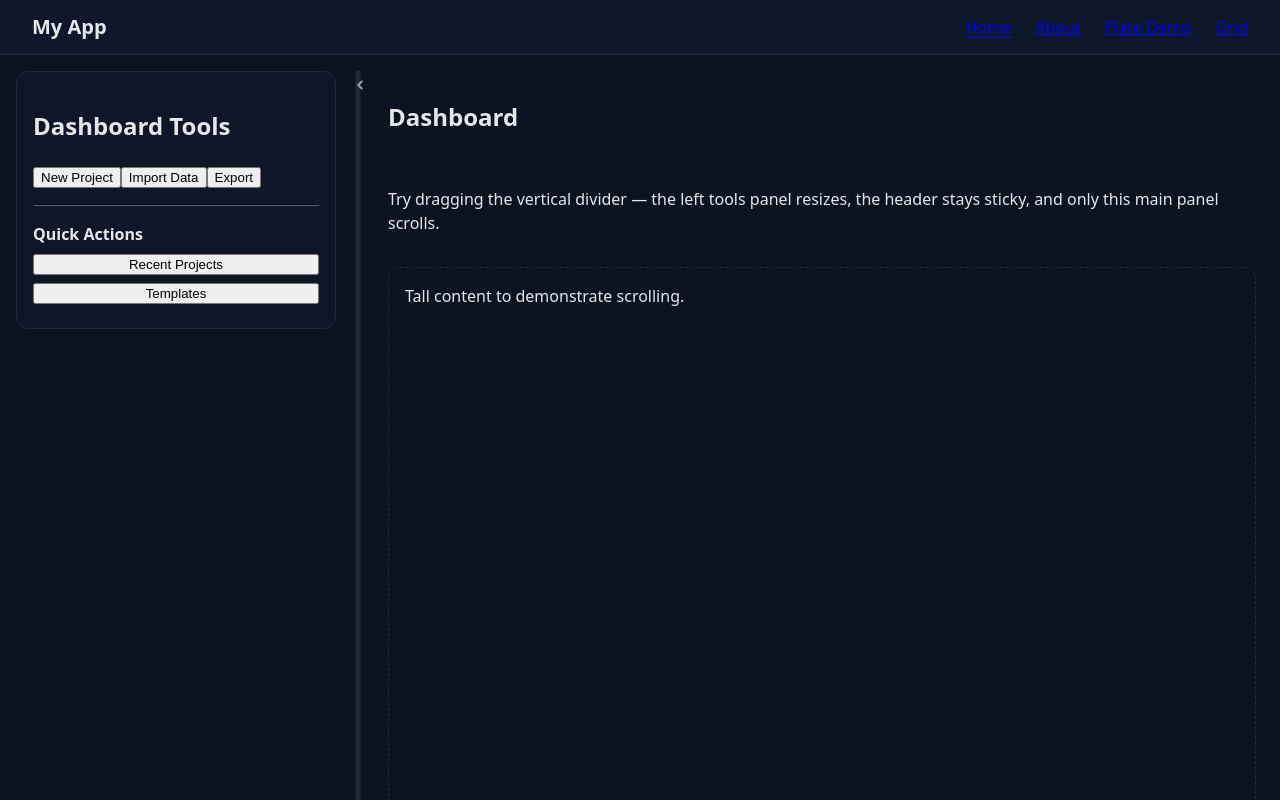
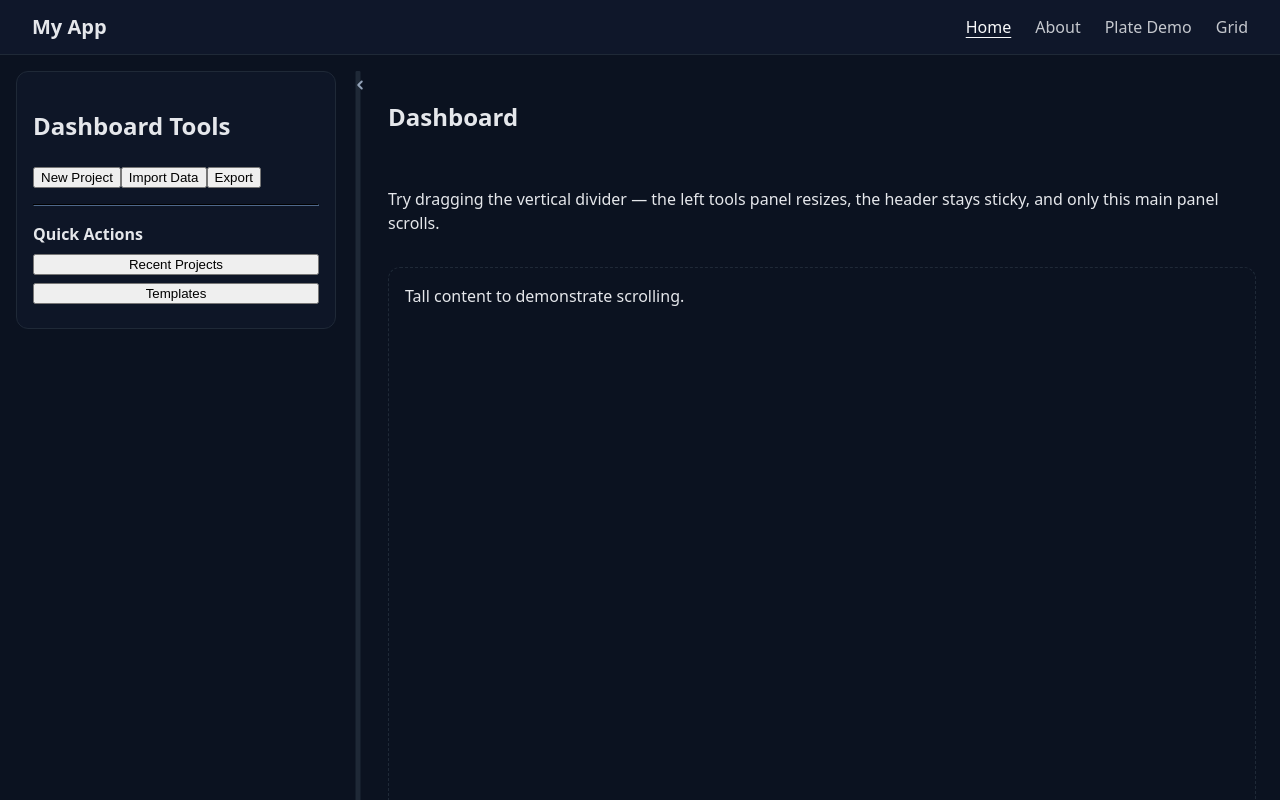
Before and after one commit to duncanscott/plate-demo, a Next.js app: page / in a window 1280 px wide. Shown: the top 800 px of the page. Built offline with nearby package versions, Linux system fonts and the light colour scheme.

Commit message:
in progress

```diff
--- a/src/components/layout/Header.module.css
+++ b/src/components/layout/Header.module.css
@@ -22,7 +22,29 @@
     align-items: center;
 }
 
+.nav a {
+    color: #e5e7eb;
+    text-decoration: none;
+    opacity: 0.85;
+    transition: opacity 0.2s, color 0.2s;
+}
+
+.nav a:visited {
+    color: #e5e7eb;
+}
+
+.nav a:hover {
+    opacity: 1;
+    color: #f9fafb;
+}
+
+.nav a:active {
+    color: #cbd5e1;
+}
+
 .nav a.active {
     text-decoration: underline;
     text-underline-offset: 4px;
+    opacity: 1;
+    color: #f9fafb;
 }
```
